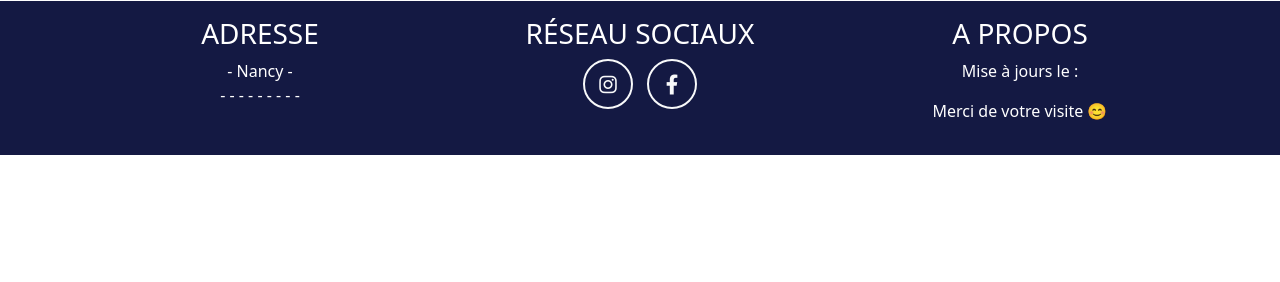
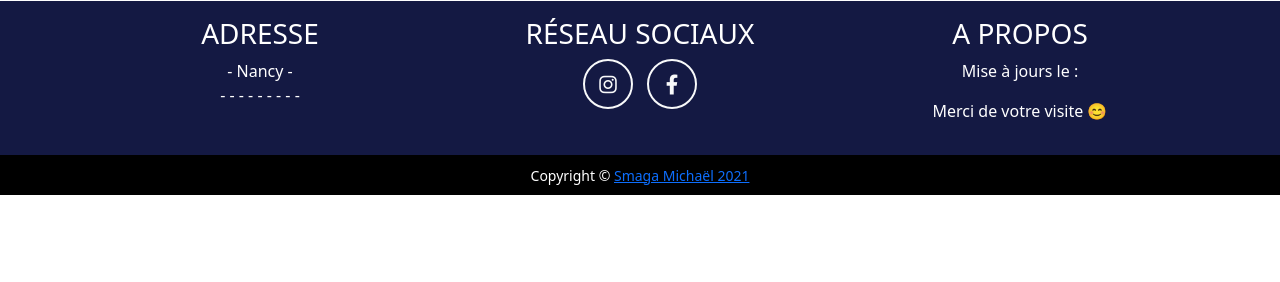
Before and after one commit to SmagaMichael/symfony-amalshia, a Symfony app: template templates/base.html.twig in a window 1280 px wide. Shown: the part 316-598 px from the top of the page. Run offline with Twig, Linux system fonts and the light colour scheme; the template is opened without the code that fills it, so the values that code supplies are empty; some libraries are stand-ins or nearby versions.

Commit message:
add copyright

```diff
--- a/templates/shared/_footer.html.twig
+++ b/templates/shared/_footer.html.twig
@@ -1,12 +1,15 @@
 <footer class="bg-footer">
 	<div class="container">
 		<div class="row">
-                <div class="col-lg-4"><h3>Adresse</h3>
-                <p>- Nancy -<br> - - - - - - - - -
+			<div class="col-lg-4">
+				<h3>Adresse</h3>
+				<p>- Nancy -<br>
+					- - - - - - - - -
 
 				</p>
 			</div>
-                <div class="col-lg-4"><h3>Réseau sociaux</h3>
+			<div class="col-lg-4">
+				<h3>Réseau sociaux</h3>
 
 
 				<a class="btn btn-lg btn-outline-light" href="https://www.instagram.com/amalshia54/?hl=fr" target="_blank">
@@ -19,10 +22,21 @@
 
 			</div>
 
-                <div class="col-lg-4"><h3>A propos</h3>
+			<div class="col-lg-4">
+				<h3>A propos</h3>
 				<p>Mise à jours le :</p>
-                    <p>Merci de votre visite &#128522; </p>
+				<p>Merci de votre visite &#128522;
+				</p>
 			</div>
 		</div>
 	</div>
 </footer>
+
+<div class="bg-copyright text-center py-2">
+	<div class="container">
+		<small class="m-0">Copyright &copy;
+			<a target="_blank" href="https://smaga-michael.fr">Smaga Michaël 2021
+			</a>
+		</small>
+	</div>
+</div>
```
Lines whose indentation alone changed are shown as unchanged.
